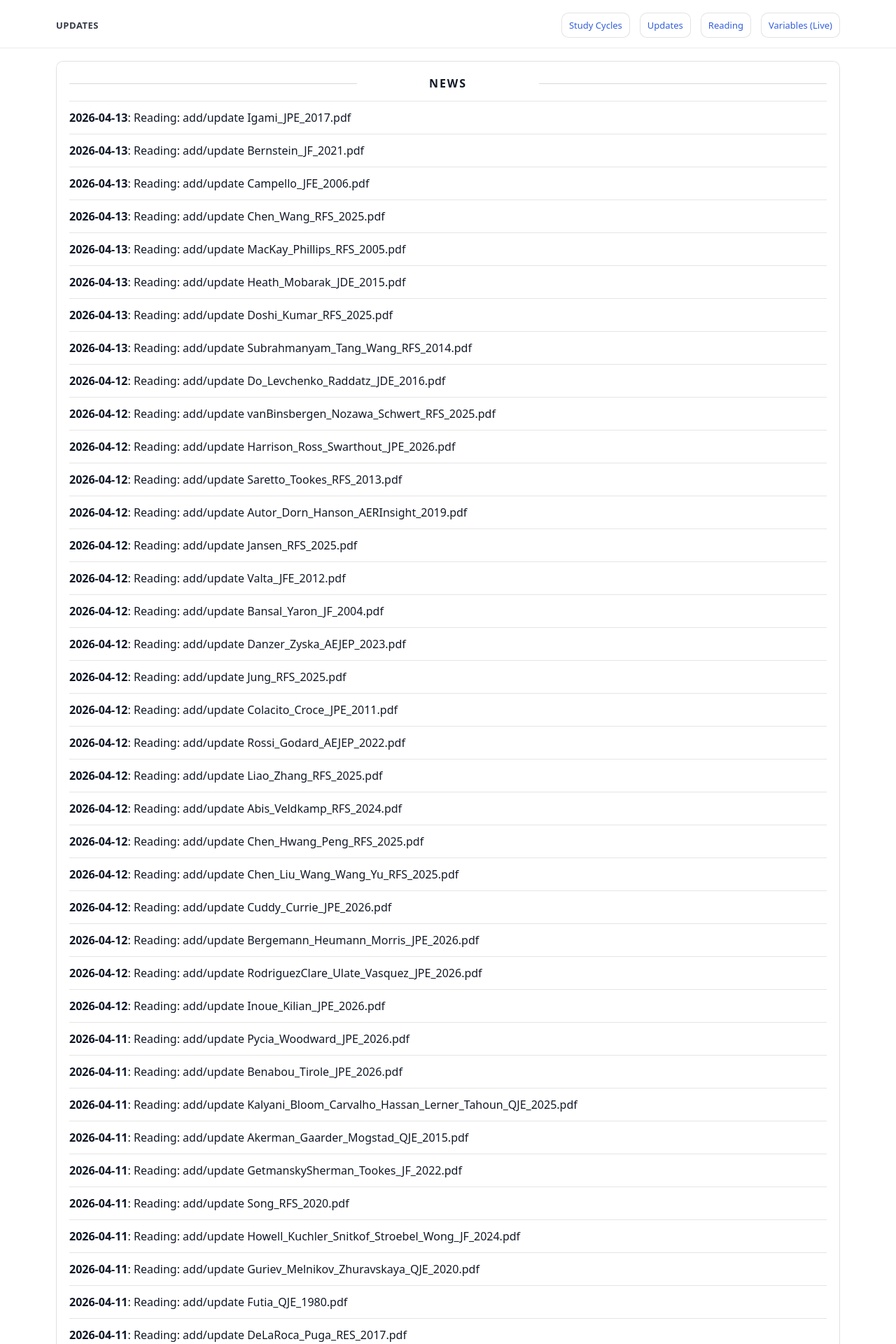
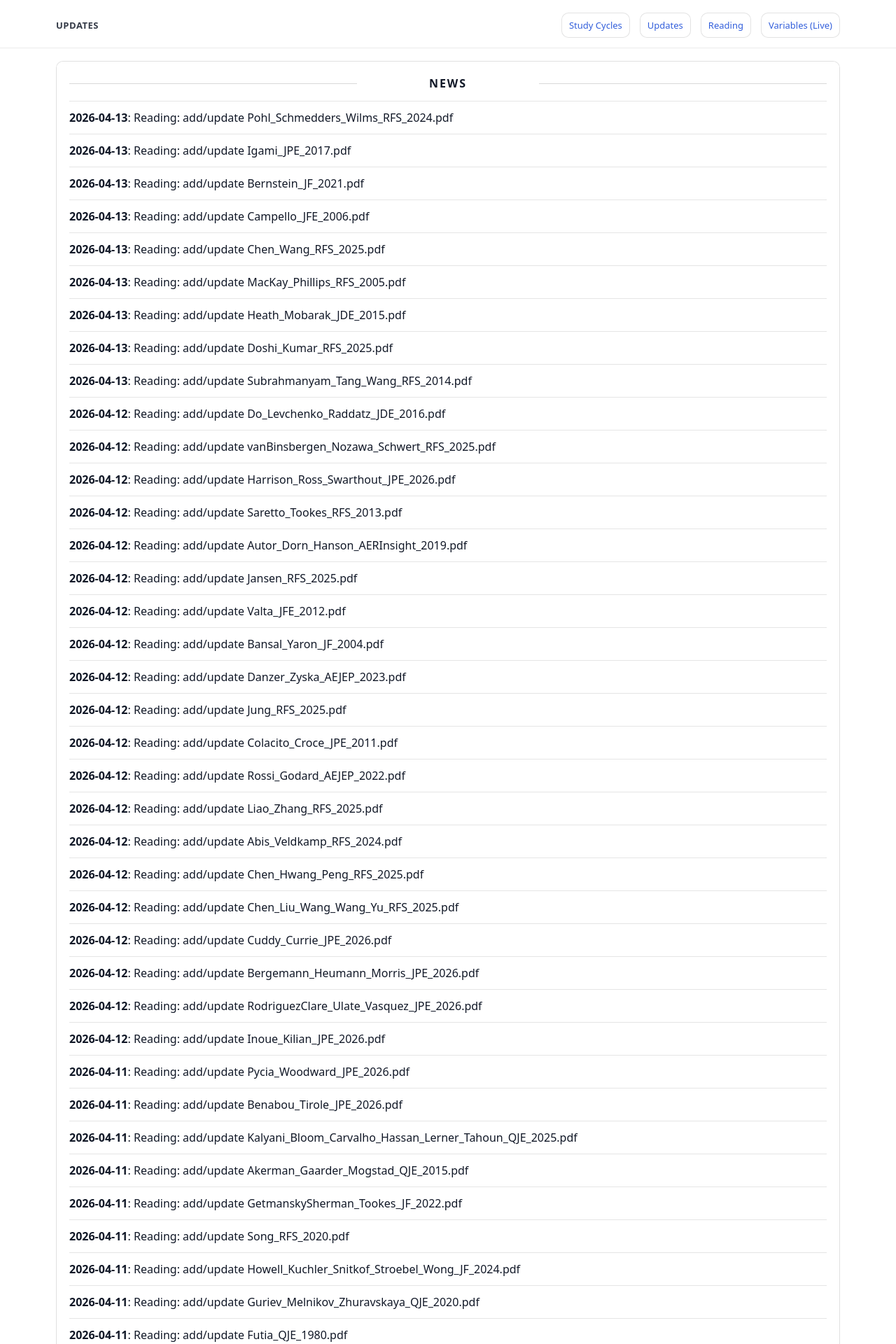
Before and after one commit to yaxinzn/study-archive, a Jekyll site: the page built from updates/index.md, in a window 1280 px wide. Shown: the top 1920 px of the page at 70% size. Built offline with Jekyll 4.4.1, drawn with Linux system fonts in a browser that asks for light colours; some of the changed text lies outside the part shown.

Commit message:
chore: update NEWS feed

```diff
--- a/_data/news.yml
+++ b/_data/news.yml
@@ -1,4 +1,7 @@
 # Auto-generated update history (sorted newest -> oldest). Do not edit manually.
+- ts: "1776075785"
+  date: "2026-04-13"
+  title: "Reading: add/update Pohl_Schmedders_Wilms_RFS_2024.pdf"
 - ts: "1776075606"
   date: "2026-04-13"
   title: "Reading: add/update Igami_JPE_2017.pdf"
```
